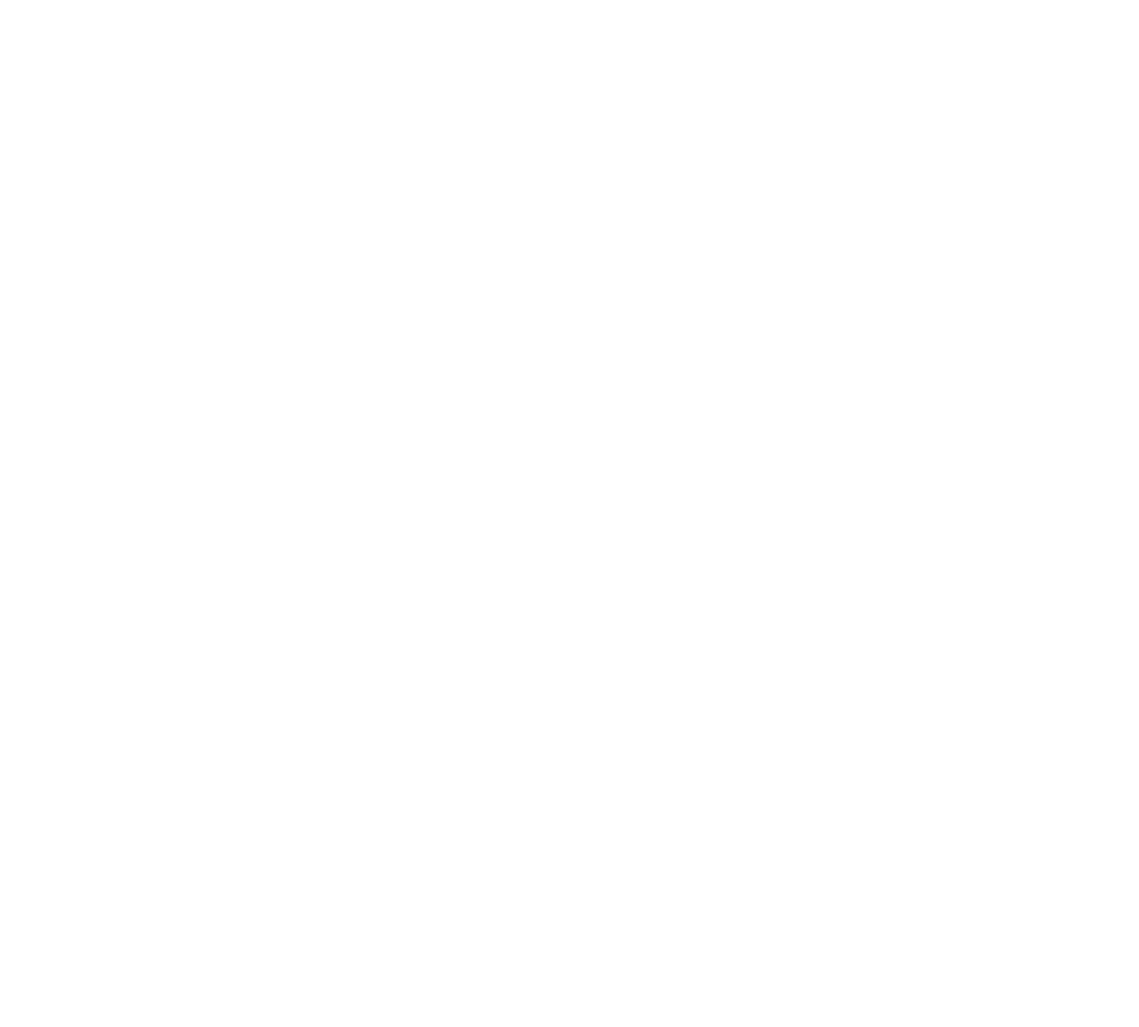
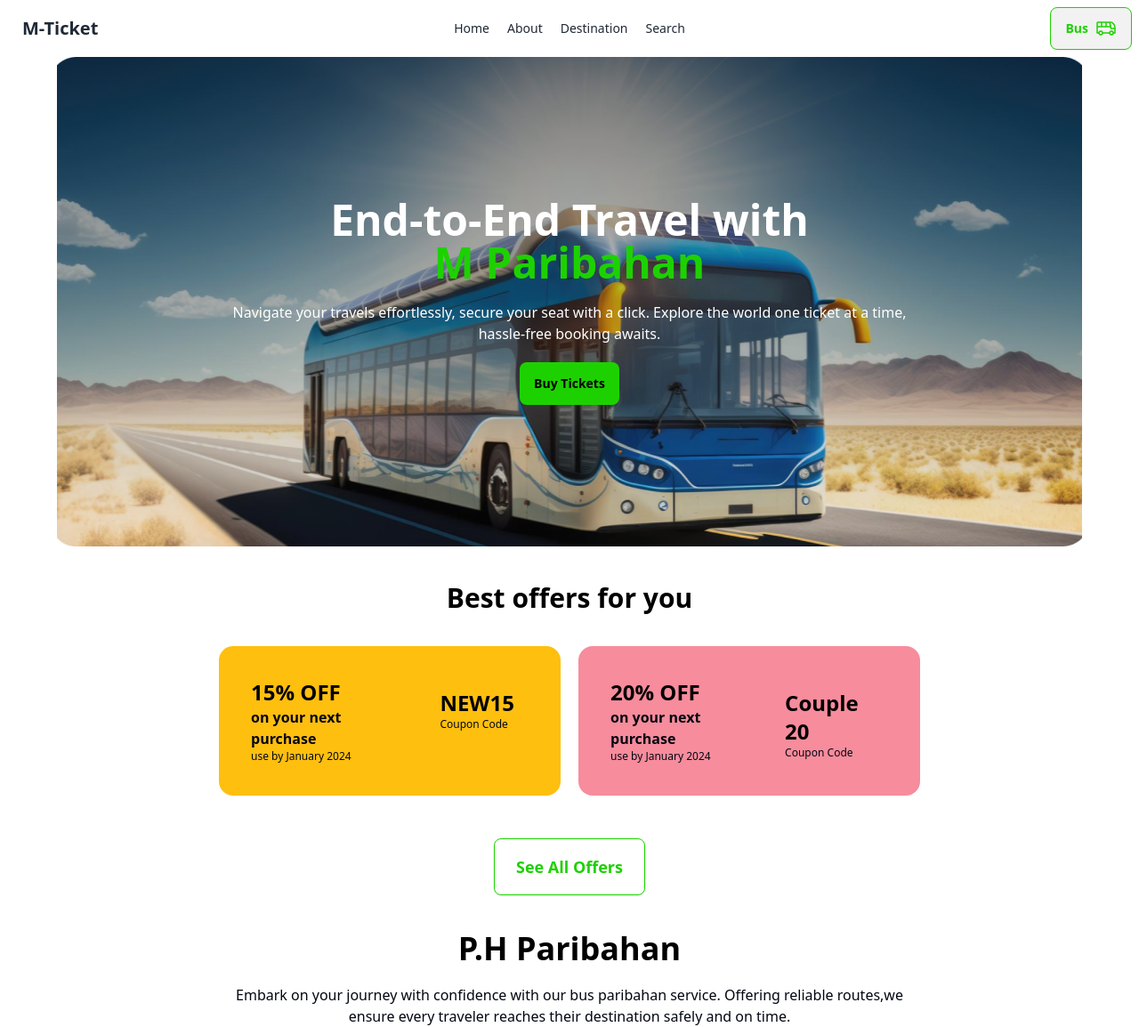
Before and after one commit to Fazlul619/assignment-5, a plain HTML site: page index.html in a window 1280 px wide. Shown: the whole page at 89% size. Before the commit the page ends 800 px from the top, so only its background shows below. Drawn offline with nearby package versions, Linux system fonts and the light colour scheme.

Commit message:
Best offer section complete

```diff
--- a/index.html
+++ b/index.html
@@ -1,9 +1,161 @@
 <!DOCTYPE html>
-<html lang="en">
+<html lang="en" data-theme="light">
   <head>
     <meta charset="UTF-8" />
     <meta name="viewport" content="width=device-width, initial-scale=1.0" />
     <title>BUS-Ticket</title>
+    <!-- daisyUi config -->
+    <link
+      href="https://cdn.jsdelivr.net/npm/daisyui@4.7.2/dist/full.min.css"
+      rel="stylesheet"
+      type="text/css"
+    />
+    <script src="https://cdn.tailwindcss.com"></script>
   </head>
-  <body></body>
+  <body>
+    <header>
+      <!-- Nav Bar Section -->
+      <nav>
+        <div class="navbar bg-base-100">
+          <div class="navbar-start">
+            <div class="dropdown">
+              <div tabindex="0" role="button" class="btn btn-ghost lg:hidden">
+                <svg
+                  xmlns="http://www.w3.org/2000/svg"
+                  class="h-5 w-5"
+                  fill="none"
+                  viewBox="0 0 24 24"
+                  stroke="currentColor"
+                >
+                  <path
+                    stroke-linecap="round"
+                    stroke-linejoin="round"
+                    stroke-width="2"
+                    d="M4 6h16M4 12h8m-8 6h16"
+                  />
+                </svg>
+              </div>
+              <ul
+                tabindex="0"
+                class="menu menu-sm dropdown-content mt-3 z-[1] p-2 shadow bg-base-100 rounded-box w-52 list-none"
+              >
+                <li>Home</li>
+                <li>About</li>
+                <li>Destination</li>
+                <li>Search</li>
+              </ul>
+            </div>
+            <a class="btn btn-ghost text-xl font-extrabold">M-Ticket</a>
+          </div>
+          <div class="navbar-center hidden lg:flex">
+            <ul class="menu menu-horizontal px-1 gap-5">
+              <li>Home</li>
+              <li>About</li>
+              <li>Destination</li>
+              <li>Search</li>
+            </ul>
+          </div>
+          <div class="navbar-end">
+            <a class="btn text-[#1DD100] border-[#1DD100]"
+              >Bus<span><img src="images/bus-icon.png" alt="" /></span
+            ></a>
+          </div>
+        </div>
+      </nav>
+      <!-- Banner Section -->
+      <div
+        class="hero max-w-6xl lg:h-[550px] mx-auto"
+        style="background-image: url(images/banner.png)"
+      >
+        <div class="hero-overlay bg-opacity-5 rounded-2xl"></div>
+        <div class="hero-content text-center text-neutral-content">
+          <div class="max-w-screen-md">
+            <h1 class="mb-5 text-5xl font-bold text-white">
+              End-to-End Travel with <br />
+              <span class="text-[#1DD100]">M Paribahan</span>
+            </h1>
+            <p class="mb-5 text-white">
+              Navigate your travels effortlessly, secure your seat with a click.
+              Explore the world one ticket at a time, hassle-free booking
+              awaits.
+            </p>
+            <button
+              class="btn btn-primary bg-[#1DD100] border-none text-black font-bold"
+            >
+              <span>Buy Tickets</span>
+            </button>
+          </div>
+        </div>
+      </div>
+    </header>
+    <main>
+      <!-- Best offer section -->
+      <section>
+        <div class="mt-10">
+          <h1 class="text-center text-black font-bold text-3xl">
+            Best offers for you
+          </h1>
+          <!-- component -->
+          <div class="flex justify-center gap-5 mt-9">
+            <div class="card w-96 bg-[#FFBF0F] text-neutral-content">
+              <div class="card-body flex flex-row gap-3">
+                <div class="p-1">
+                  <h1 class="text-black font-extrabold text-2xl">15% OFF</h1>
+                  <p class="text-[#030712] font-semibold text-[20]">
+                    on your next purchase
+                  </p>
+                  <p class="text-[#030712] font-medium text-xs">
+                    use by January 2024
+                  </p>
+                </div>
+                <div class="px-5 mt-4">
+                  <h1 class="text-black font-extrabold text-2xl">NEW15</h1>
+                  <p class="text-[#030712] font-medium text-xs">Coupon Code</p>
+                </div>
+              </div>
+            </div>
+            <div class="card w-96 bg-[#F78C9C] text-neutral-content">
+              <div class="card-body flex flex-row gap-3">
+                <div class="p-1">
+                  <h1 class="text-black font-extrabold text-2xl">20% OFF</h1>
+                  <p class="text-[#030712] font-semibold text-[20]">
+                    on your next purchase
+                  </p>
+                  <p class="text-[#030712] font-medium text-xs">
+                    use by January 2024
+                  </p>
+                </div>
+                <div class="px-2 mt-4">
+                  <h1 class="text-black font-extrabold text-2xl">Couple 20</h1>
+                  <p class="text-[#030712] font-medium text-xs">Coupon Code</p>
+                </div>
+              </div>
+            </div>
+          </div>
+
+          <div class="text-center mt-12">
+            <button
+              class="btn btn-xs sm:btn-sm md:btn-md lg:btn-lg text-[#1DD100] bg-white border-[#1DD100]"
+            >
+              See All Offers
+            </button>
+          </div>
+        </div>
+      </section>
+      <!-- Paribahan Section -->
+      <section>
+        <div class="text-center mt-10">
+          <h1 class="text-black text-4xl font-bold">P.H Paribahan</h1>
+          <p
+            class="text-[#030712] text-base max-w-3xl mx-auto mt-5 font-normal"
+          >
+            Embark on your journey with confidence with our bus paribahan
+            service. Offering reliable routes,we ensure every traveler reaches
+            their destination safely and on time.
+          </p>
+        </div>
+      </section>
+    </main>
+    <footer></footer>
+  </body>
 </html>
```
Also changed, not shown: tailwind.config.js (added, +8 -0 lines).
